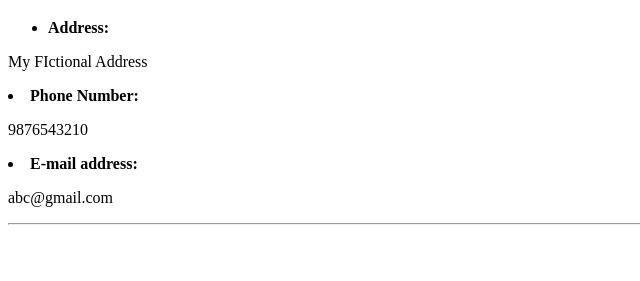
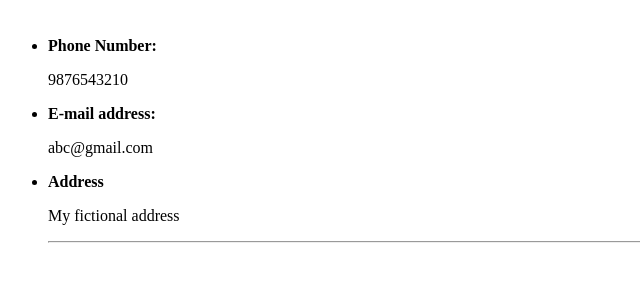
Before and after one commit to PrBT99/myresume, a plain HTML site: page contact.html in a window 1280 px wide. Shown: the part 273-554 px from the top of the page, without its empty margins (0-640 px from the left). Drawn offline with Linux system fonts and the light colour scheme.

Commit message:
contact.html

```diff
--- a/contact.html
+++ b/contact.html
@@ -9,13 +9,15 @@
     <img src="./Assets/contactme.jpg" height="200"/>
     <h1>My Contact Details:</h1>
     <ul>
-        <li><b>Address:</b></ul></li>
-        <p>My FIctional Address</p>
+        <br>
         <li><b>Phone Number:</b></li>
         <p>9876543210</p>
         <li><b>E-mail address:</b></li>
         <p>abc@gmail.com</p>
+        <li><b>Address</b></li>
+        <p>My fictional address</p>
         <hr>
+
 
 
 
```
